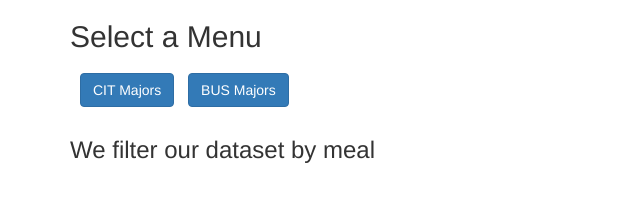
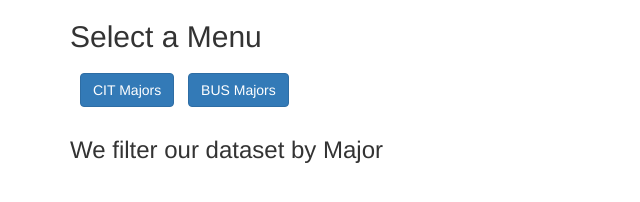
Before and after one commit to oscarparra0993/oscarparra0993.github.io, a plain HTML site: page project5.html in a window 1280 px wide. Shown: the full height of the page, 0-640 px from the left. Drawn offline with nearby package versions, Linux system fonts and the light colour scheme.

Commit message:
Update project5.html

```diff
--- a/project5.html
+++ b/project5.html
@@ -20,7 +20,7 @@
 
       </div>
 
-  <h3>We filter our dataset by meal</h3>
+  <h3>We filter our dataset by Major</h3>
   <div id="show"></div>
 
   </div>
```
